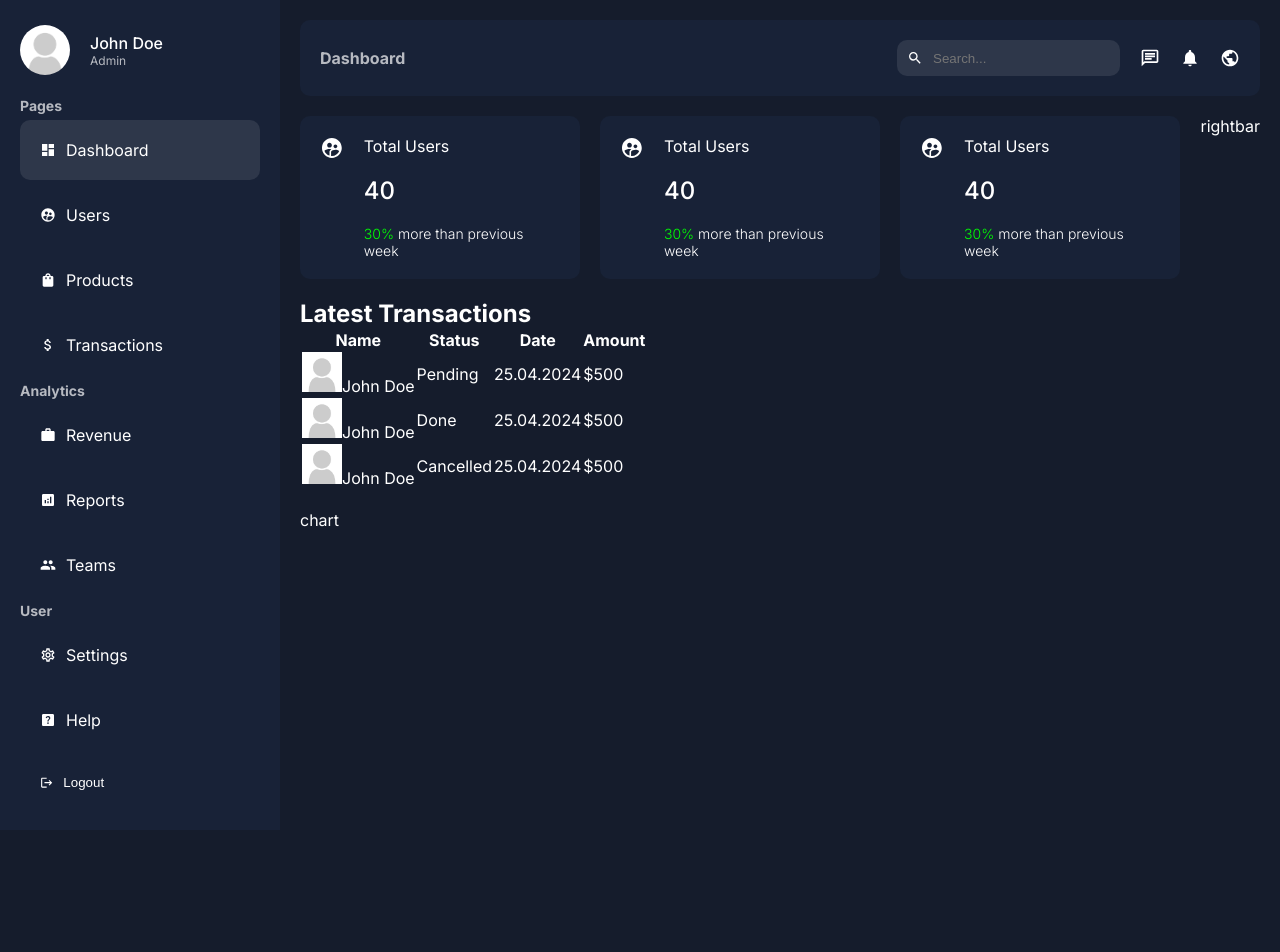
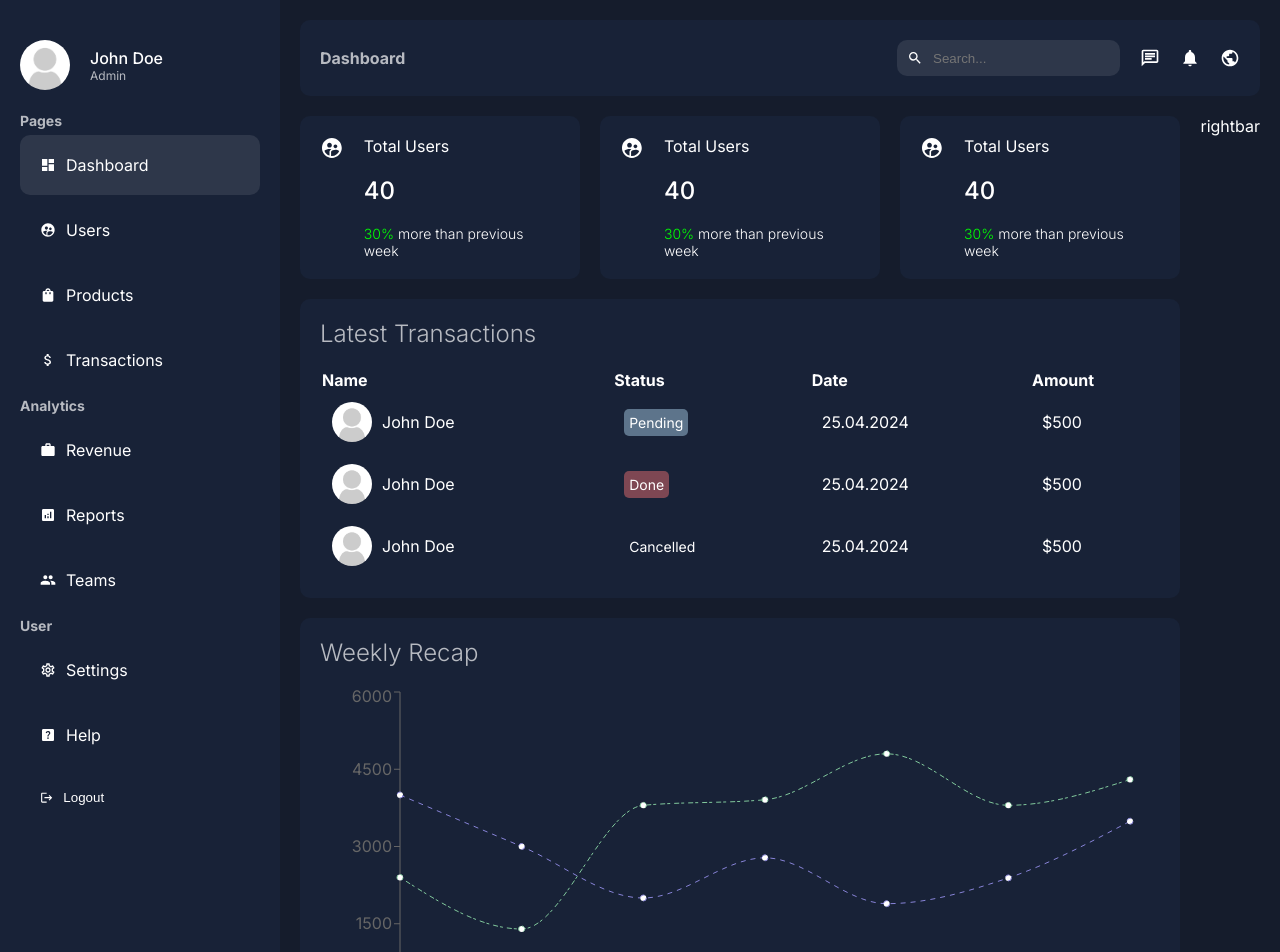
Before and after one commit to parth-develops/admin-dashboard, a Next.js app: page /dashboard in a window 1280 px wide. Shown: the top 952 px of the page. Before the commit the page ends 830 px from the top, so only its background shows below. Built offline with nearby package versions, Linux system fonts and the light colour scheme.

Commit message:
Added recharts lib

```diff
--- a/app/ui/dashboard/chart/chart.jsx
+++ b/app/ui/dashboard/chart/chart.jsx
@@ -1,7 +1,70 @@
+"use client"
+
 import styles from './chart.module.scss';
+import { LineChart, Line, XAxis, YAxis, Tooltip, Legend, ResponsiveContainer } from 'recharts';
+
+const data = [
+  {
+    name: "Sun",
+    visit: 4000,
+    click: 2400,
+  },
+  {
+    name: "Mon",
+    visit: 3000,
+    click: 1398,
+  },
+  {
+    name: "Tue",
+    visit: 2000,
+    click: 3800,
+  },
+  {
+    name: "Wed",
+    visit: 2780,
+    click: 3908,
+  },
+  {
+    name: "Thu",
+    visit: 1890,
+    click: 4800,
+  },
+  {
+    name: "Fri",
+    visit: 2390,
+    click: 3800,
+  },
+  {
+    name: "Sat",
+    visit: 3490,
+    click: 4300,
+  },
+];
 
 export default function Chart() {
   return (
-    <div>chart</div>
+    <div className={styles.chart}>
+      <h2>Weekly Recap</h2>
+      <ResponsiveContainer width="100%" height="90%">
+        <LineChart
+          width={500}
+          height={300}
+          data={data}
+          margin={{
+            top: 5,
+            right: 30,
+            left: 20,
+            bottom: 5,
+          }}
+        >
+          <XAxis dataKey="name" />
+          <YAxis />
+          <Tooltip contentStyle={{ background: "#151c2c", border: "none" }} />
+          <Legend />
+          <Line type="monotone" dataKey="visit" stroke="#8884d8" strokeDasharray="5 5" />
+          <Line type="monotone" dataKey="click" stroke="#82ca9d" strokeDasharray="3 4 5 2" />
+        </LineChart>
+      </ResponsiveContainer>
+    </div>
   )
 }
--- a/app/ui/dashboard/chart/chart.module.scss
+++ b/app/ui/dashboard/chart/chart.module.scss
@@ -0,0 +1,12 @@
+.chart {
+    height: 450px;
+    background-color: var(--bgSoft);
+    padding: 20px;
+    border-radius: 10px;
+
+    h2 {
+        font-weight: 300;
+        color: var(--textSoft);
+        margin-bottom: 20px;
+    }
+}
--- a/app/ui/dashboard/transactions/transactions.jsx
+++ b/app/ui/dashboard/transactions/transactions.jsx
@@ -17,8 +17,11 @@
                 <tbody>
                     <tr>
                         <td>
+                            <div>
+
                                 <Image src="/noavatar.png" alt="user img" width={40} height={40} />
                                 John Doe
+                            </div>
                         </td>
                         <td><span className={`${styles.status} ${styles.pending}`}>Pending</span></td>
                         <td>25.04.2024</td>
@@ -26,8 +29,11 @@
                     </tr>
                     <tr>
                         <td>
+                            <div>
+
                                 <Image src="/noavatar.png" alt="user img" width={40} height={40} />
                                 John Doe
+                            </div>
                         </td>
                         <td><span className={`${styles.status} ${styles.done}`}>Done</span></td>
                         <td>25.04.2024</td>
@@ -35,8 +41,11 @@
                     </tr>
                     <tr>
                         <td>
+                            <div>
+
                                 <Image src="/noavatar.png" alt="user img" width={40} height={40} />
                                 John Doe
+                            </div>
                         </td>
                         <td><span className={`${styles.status} ${styles.cancelled}`}>Cancelled</span></td>
                         <td>25.04.2024</td>
--- a/app/ui/dashboard/transactions/transactions.module.scss
+++ b/app/ui/dashboard/transactions/transactions.module.scss
@@ -0,0 +1,48 @@
+.transactions {
+    background-color: var(--bgSoft);
+    padding: 20px;
+    border-radius: 10px;
+
+    h2 {
+        margin-bottom: 20px;
+        font-weight: 300;
+        color: var(--textSoft);
+    }
+
+    table {
+        width: 100%;
+
+        th {
+            text-align: left;
+        }
+
+        td {
+            padding: 10px;
+
+            div {
+                display: flex;
+                gap: 10px;
+                align-items: center;
+            }
+
+            img {
+                object-fit: cover;
+                border-radius: 50%;
+            }
+
+            .status {
+                border-radius: 5px;
+                padding: 5px;
+                font-size: 14px;
+                color: #FFFFFF;
+            }
+
+            .pending {
+                background-color: #afd6ee75;
+            }
+            .done {
+                background-color: #f7737375;
+            }
+        }
+    }
+}
--- a/package.json
+++ b/package.json
@@ -14,6 +14,7 @@
     "react": "18",
     "react-dom": "18",
     "react-icons": "^4.11.0",
+    "recharts": "^2.9.0",
     "sass": "^1.72.0"
   },
   "devDependencies": {
```
Also changed, not shown: 1 other file (tests, documents, lock files or other folders). Lines whose indentation alone changed are shown as unchanged.
